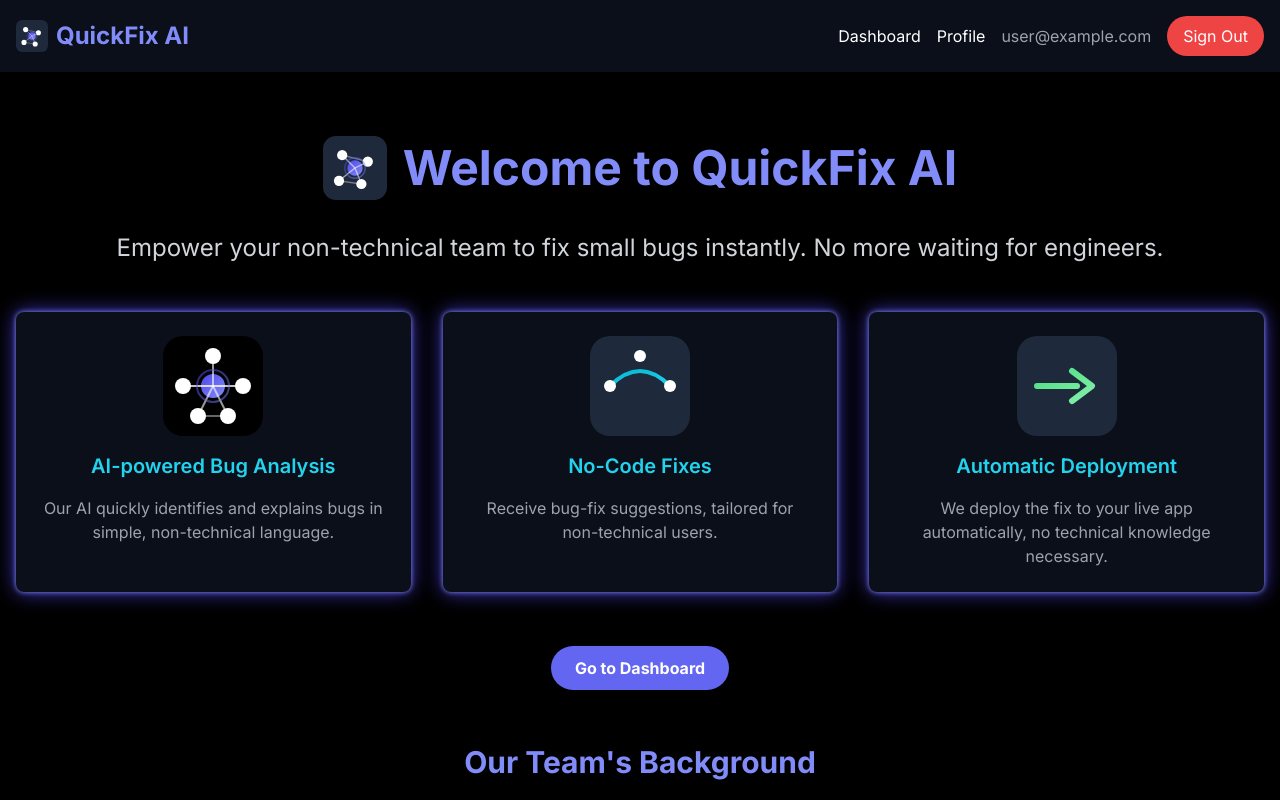
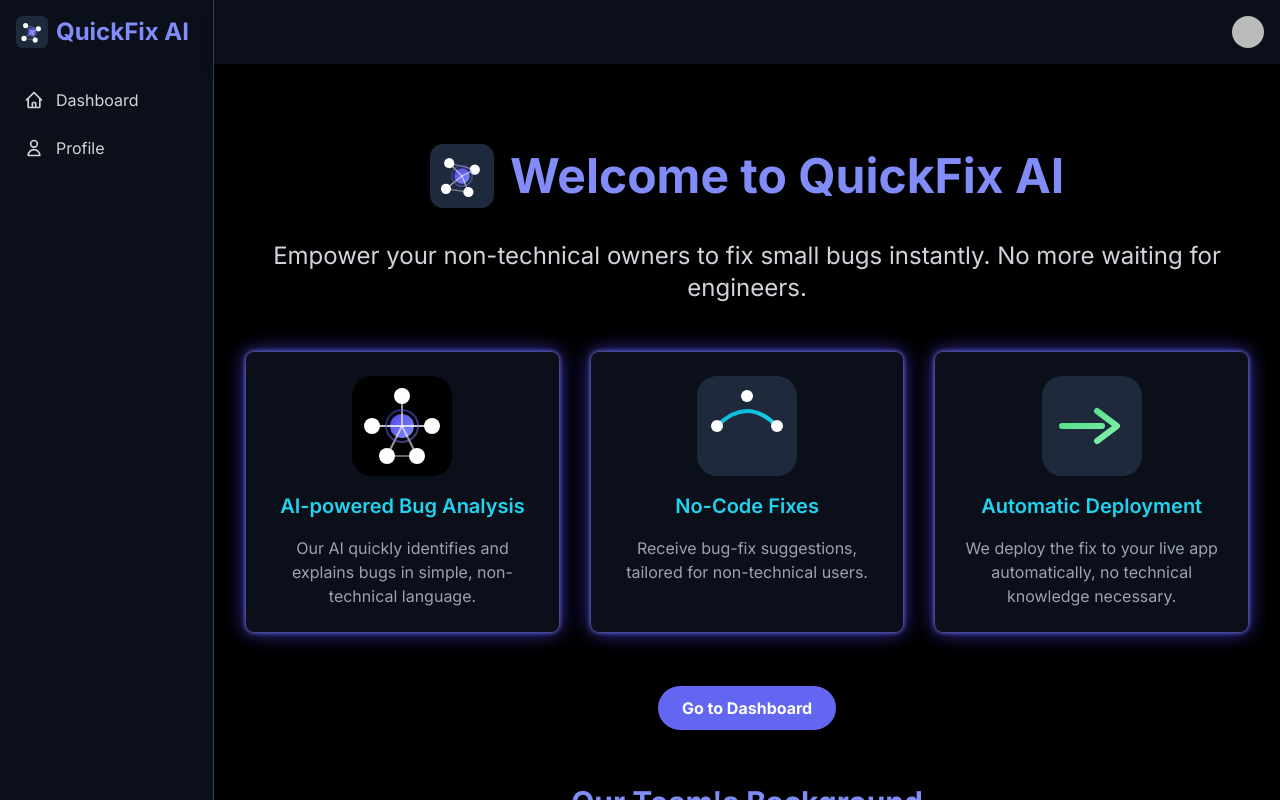
Before and after one commit to isaac-kabuika/quickfix, a Next.js app: page / in a window 1280 px wide. Shown: the top 800 px of the page. Built offline with nearby package versions, Linux system fonts and the light colour scheme; no server answers; sample sign-in values are in the browser's storage.

Commit message:
dashboard

```diff
--- a/components/Navbar.tsx
+++ b/components/Navbar.tsx
@@ -1,3 +1,4 @@
+import { useState, useRef, useEffect } from 'react'
 import Link from 'next/link'
 import Image from 'next/image'
 import { useAuth } from '../hooks/useAuth'
@@ -5,34 +6,94 @@ import { supabase } from '../lib/supabaseClient'
 
 export default function Navbar() {
   const { user, loading } = useAuth()
+  const [dropdownOpen, setDropdownOpen] = useState(false)
+  const dropdownRef = useRef<HTMLDivElement>(null)
 
   const handleSignOut = async () => {
     await supabase.auth.signOut()
-    // Redirect to home page or refresh the current page
+    setDropdownOpen(false)
   }
+
+  const getInitials = (name: string) => {
+    return name
+      .split(' ')
+      .map(n => n[0])
+      .join('')
+      .toUpperCase()
+      .slice(0, 2)
+  }
+
+  const renderAvatar = () => {
+    if (!user) return null
+
+    if (user.user_metadata?.avatar_url) {
+      return (
+        <Image
+          src={user.user_metadata.avatar_url}
+          alt="Profile"
+          width={32}
+          height={32}
+          className="rounded-full cursor-pointer"
+          onClick={() => setDropdownOpen(!dropdownOpen)}
+        />
+      )
+    } else {
+      return renderInitials()
+    }
+  }
+
+  const renderInitials = () => {
+    const initials = getInitials(user?.email || 'User')
+    return (
+      <div
+        className="w-8 h-8 rounded-full bg-primary-500 flex items-center justify-center text-white font-bold cursor-pointer"
+        onClick={() => setDropdownOpen(!dropdownOpen)}
+      >
+        {initials}
+      </div>
+    )
+  }
+
+  useEffect(() => {
+    const handleClickOutside = (event: MouseEvent) => {
+      if (dropdownRef.current && !dropdownRef.current.contains(event.target as Node)) {
+        setDropdownOpen(false)
+      }
+    }
+
+    document.addEventListener('mousedown', handleClickOutside)
+    return () => {
+      document.removeEventListener('mousedown', handleClickOutside)
+    }
+  }, [])
 
   return (
     <nav className="bg-background-light text-white p-4 shadow-lg">
       <div className="container mx-auto flex justify-between items-center">
+        {!user && (
           <Link href="/" className="flex items-center">
             <Image src="/images/app-icon.svg" alt="QuickFix AI" width={32} height={32} className="mr-2" />
             <span className="text-2xl font-bold text-primary-400 hover:text-primary-300 transition-colors">QuickFix AI</span>
           </Link>
-        <div className="space-x-4">
+        )}
+        <div className="flex items-center ml-auto">
           {loading ? (
             <span>Loading...</span>
           ) : user ? (
-            <>
-              <Link href="/dashboard" className="hover:text-primary-300 transition-colors">Dashboard</Link>
-              <Link href="/profile" className="hover:text-primary-300 transition-colors">Profile</Link>
-              <span className="text-gray-400">{user.email}</span>
+            <div className="relative" ref={dropdownRef}>
+              {renderAvatar()}
+              {dropdownOpen && (
+                <div className="absolute right-0 mt-2 w-48 bg-background-light rounded-md shadow-lg py-1 z-10">
+                  <div className="px-4 py-2 text-sm text-gray-400">{user.email}</div>
                   <button
                     onClick={handleSignOut}
-                className="bg-red-500 hover:bg-red-600 text-white px-4 py-2 rounded-full transition-colors"
+                    className="block w-full text-left px-4 py-2 text-sm text-white hover:bg-primary-500 transition-colors"
                   >
                     Sign Out
                   </button>
-            </>
+                </div>
+              )}
+            </div>
           ) : (
             <Link href="/auth" className="bg-primary-500 hover:bg-primary-600 text-white px-4 py-2 rounded-full transition-colors">Sign In</Link>
           )}
--- /dev/null
+++ b/components/Sidebar.tsx
@@ -0,0 +1,40 @@
+import Link from 'next/link'
+import Image from 'next/image'
+import { useRouter } from 'next/router'
+import { useAuth } from '../hooks/useAuth'
+
+export default function Sidebar() {
+  const router = useRouter()
+  const { user } = useAuth()
+
+  const isActive = (pathname: string) => router.pathname === pathname
+
+  if (!user) return null
+
+  return (
+    <div className="bg-background-light w-64 min-h-screen p-4 flex flex-col border-r border-gray-700">
+      <div className="mb-8">
+        <Link href="/" className="flex items-center">
+          <Image src="/images/app-icon.svg" alt="QuickFix AI" width={32} height={32} className="mr-2" />
+          <span className="text-2xl font-bold text-primary-400 hover:text-primary-300 transition-colors">QuickFix AI</span>
+        </Link>
+      </div>
+      <nav className="space-y-2">
+        <Link href="/dashboard"
+              className={`flex items-center p-2 rounded transition-all duration-200 ${isActive('/dashboard') ? 'bg-primary-500 bg-opacity-70 text-white' : 'text-gray-300 hover:bg-primary-500 hover:bg-opacity-50 hover:text-white'}`}>
+          <svg className="w-5 h-5 mr-3" fill="none" stroke="currentColor" viewBox="0 0 24 24" xmlns="http://www.w3.org/2000/svg">
+            <path strokeLinecap="round" strokeLinejoin="round" strokeWidth={2} d="M3 12l2-2m0 0l7-7 7 7M5 10v10a1 1 0 001 1h3m10-11l2 2m-2-2v10a1 1 0 01-1 1h-3m-6 0a1 1 0 001-1v-4a1 1 0 011-1h2a1 1 0 011 1v4a1 1 0 001 1m-6 0h6" />
+          </svg>
+          Dashboard
+        </Link>
+        <Link href="/profile"
+              className={`flex items-center p-2 rounded transition-all duration-200 ${isActive('/profile') ? 'bg-primary-500 bg-opacity-70 text-white' : 'text-gray-300 hover:bg-primary-500 hover:bg-opacity-50 hover:text-white'}`}>
+          <svg className="w-5 h-5 mr-3" fill="none" stroke="currentColor" viewBox="0 0 24 24" xmlns="http://www.w3.org/2000/svg">
+            <path strokeLinecap="round" strokeLinejoin="round" strokeWidth={2} d="M16 7a4 4 0 11-8 0 4 4 0 018 0zM12 14a7 7 0 00-7 7h14a7 7 0 00-7-7z" />
+          </svg>
+          Profile
+        </Link>
+      </nav>
+    </div>
+  )
+}
--- /dev/null
+++ b/components/WelcomePage.tsx
@@ -0,0 +1,19 @@
+import Head from 'next/head'
+import Link from 'next/link'
+import Image from 'next/image'
+
+export default function WelcomePage() {
+  return (
+    <>
+      <Head>
+        <title>QuickFix AI - Empower Non-Technical Teams to Fix Bugs</title>
+        <meta name="description" content="Empower non-technical product owners to fix small bugs themselves. No more waiting for an engineer." />
+        <link rel="icon" href="/images/app-icon.svg" type="image/svg+xml" />
+      </Head>
+
+      <main className="container mx-auto px-4 py-16">
+        {/* ... (rest of the welcome page content) ... */}
+      </main>
+    </>
+  )
+}
--- a/next.config.js
+++ b/next.config.js
@@ -1,4 +1,9 @@
 /** @type {import('next').NextConfig} */
-const nextConfig = {};
+const nextConfig = {
+  reactStrictMode: true,
+  images: {
+    domains: ['avatars.githubusercontent.com'],
+  },
+}
 
-module.exports = nextConfig;
+module.exports = nextConfig
--- a/pages/_app.tsx
+++ b/pages/_app.tsx
@@ -3,6 +3,31 @@ import { SessionProvider } from "next-auth/react"
 import '../styles/globals.css'
 import Head from 'next/head'
 import Navbar from '../components/Navbar'
+import Sidebar from '../components/Sidebar'
+import { useAuth } from '../hooks/useAuth'
+
+function Layout({ children }: { children: React.ReactNode }) {
+  const { user, loading } = useAuth()
+
+  if (loading) {
+    return <div>Loading...</div>
+  }
+
+  return (
+    <div className="flex min-h-screen bg-background-dark text-white">
+      {user && <Sidebar />}
+      <div className="flex flex-col flex-grow">
+        <Navbar />
+        <main className="flex-grow p-4">
+          {children}
+        </main>
+        <footer className="bg-background-light py-4 text-center text-gray-400">
+          © 2024 QuickFix AI. All rights reserved.
+        </footer>
+      </div>
+    </div>
+  )
+}
 
 function MyApp({ Component, pageProps: { session, ...pageProps } }: AppProps) {
   return (
@@ -12,17 +37,9 @@ function MyApp({ Component, pageProps: { session, ...pageProps } }: AppProps) {
         <link href="https://fonts.googleapis.com/css2?family=Inter:wght@400;500;600;700&display=swap" rel="stylesheet" />
         <link rel="icon" href="/images/app-icon.svg" type="image/svg+xml" />
       </Head>
-      <div className="flex flex-col min-h-screen bg-background-dark text-white">
-        <Navbar />
-        <main className="flex-grow">
-          <Component {...pageProps} />
-        </main>
-        <footer className="bg-background-light py-8 mt-auto">
-          <div className="container mx-auto px-4 text-center text-gray-400">
-            © 2024 QuickFix AI. All rights reserved.
-          </div>
-        </footer>
-      </div>
+      <Layout>
+        <Component {...pageProps} />
+      </Layout>
     </SessionProvider>
   )
 }
--- a/pages/auth.tsx
+++ b/pages/auth.tsx
@@ -4,7 +4,6 @@ import { signUp, signInWithEmail, signInWithGitHub } from '../services/authServi
 import Head from 'next/head'
 import Image from 'next/image'
 import { useAuth } from '../hooks/useAuth'
-import { supabase } from '../lib/supabaseClient'
 
 export default function Auth() {
   const router = useRouter()
@@ -15,14 +14,10 @@ export default function Auth() {
   const [error, setError] = useState('')
 
   useEffect(() => {
-    if (user) {
-      router.replace('/dashboard')
+    if (user && !loading) {
+      router.push('/dashboard')
     }
-  }, [user, router])
-
-  if (loading) {
-    return <div>Loading...</div>
-  }
+  }, [user, loading, router])
 
   const handleEmailSubmit = async (e: React.FormEvent, isSignUp: boolean) => {
     e.preventDefault()
@@ -46,23 +41,18 @@ export default function Auth() {
   const handleGitHubSignIn = async () => {
     setIsSubmitting(true)
     try {
-      const { error } = await supabase.auth.signInWithOAuth({
-        provider: 'github',
-        options: {
-          redirectTo: `${window.location.origin}/auth/callback`
-        }
-      })
-      if (error) throw error
+      await signInWithGitHub()
+      // The user will be redirected to GitHub for authentication
     } catch (err) {
       setError('Failed to sign in with GitHub')
+      console.error(err)
     } finally {
       setIsSubmitting(false)
     }
   }
 
-  if (user) {
-    return null
-  }
+  if (loading) return <div>Loading...</div>
+  if (user) return null
 
   return (
     <>
--- a/pages/dashboard.tsx
+++ b/pages/dashboard.tsx
@@ -1,16 +1,14 @@
-import ProtectedRoute from '../components/ProtectedRoute'
 import { useEffect, useState } from 'react'
 import { useAuth } from '../hooks/useAuth'
 import { getProjects, createProject } from '../services/projectService'
 import ProjectList from '../components/ProjectList'
 import { supabase } from '../lib/supabaseApiClient'
+import ProtectedRoute from '../components/ProtectedRoute'
 
 const PROJECTS_PER_PAGE = 10
 
-export default ProtectedRoute(Dashboard)
-
 function Dashboard() {
-  const { user } = useAuth()
+  const { user, loading: authLoading } = useAuth()
   const [projects, setProjects] = useState<any[]>([])
   const [filteredProjects, setFilteredProjects] = useState<any[]>([])
   const [isLoading, setIsLoading] = useState(true)
@@ -21,14 +19,14 @@ function Dashboard() {
   const [currentPage, setCurrentPage] = useState(1)
 
   useEffect(() => {
-    if (user) {
+    if (user && !authLoading) {
       loadProjects()
       subscribeToProjects()
     }
     return () => {
       supabase.removeAllChannels()
     }
-  }, [user])
+  }, [user, authLoading])
 
   useEffect(() => {
     const filtered = projects.filter(project =>
@@ -89,6 +87,7 @@ function Dashboard() {
     currentPage * PROJECTS_PER_PAGE
   )
 
+  if (authLoading || isLoading) return <div>Loading...</div>
   if (!user) return <div>Please sign in to view your dashboard.</div>
 
   return (
@@ -146,3 +145,5 @@ function Dashboard() {
     </div>
   )
 }
+
+export default ProtectedRoute(Dashboard)
--- a/pages/index.tsx
+++ b/pages/index.tsx
@@ -20,7 +20,7 @@ export default function Home() {
           <h1 className="text-5xl font-bold text-primary-400">Welcome to QuickFix AI</h1>
         </div>
         <p className="text-2xl mb-12 text-center text-gray-300">
-          Empower your non-technical team to fix small bugs instantly. No more waiting for engineers.
+          Empower your non-technical owners to fix small bugs instantly. No more waiting for engineers.
         </p>
 
         <div className="grid grid-cols-1 md:grid-cols-3 gap-8 mb-16">
@@ -82,7 +82,7 @@ export default function Home() {
             </div>
           </div>
           <p className="text-center text-gray-300 mt-4">
-            Our team brings expertise from leading tech companies to revolutionize bug fixing.
+            Our team brings expertise from leading tech companies to help you move faster.
           </p>
         </div>
       </main>
```
Also changed, not shown: pages/auth/callback.tsx (+38 -7 lines). Lines whose indentation alone changed are shown as unchanged.
